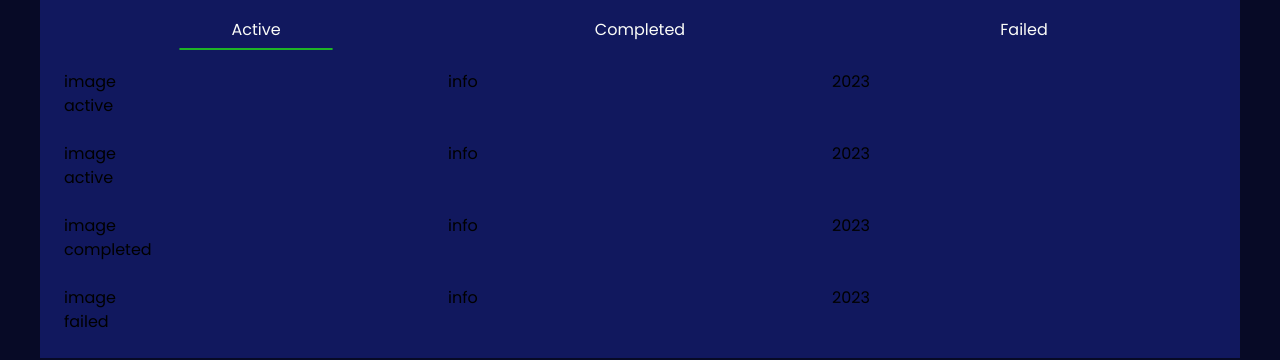
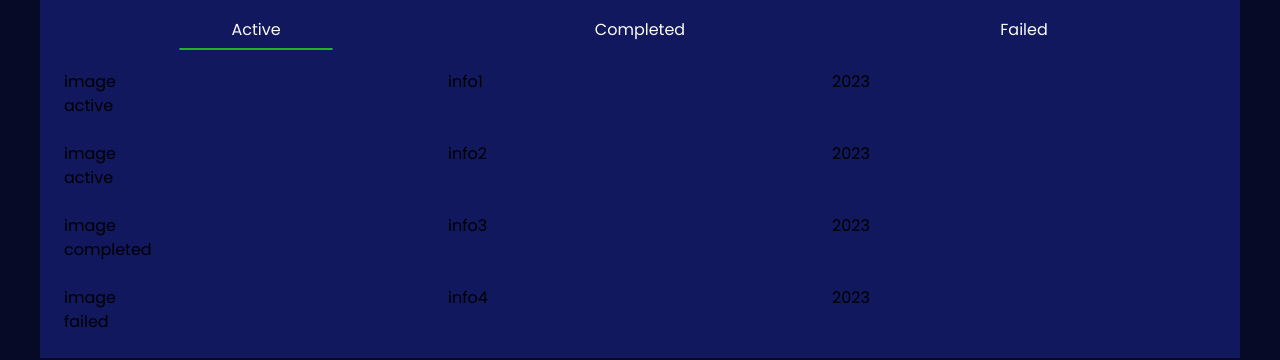
Before and after one commit to dominicpam89/reactjs-showcase-19, a React (Vite) app: page /app in a window 1280 px wide. Shown: the part 232-592 px from the top of the page. Built offline with nearby package versions, Linux system fonts and the light colour scheme.

Commit message:
finished setup supabase

```diff
--- a/package.json
+++ b/package.json
@@ -10,6 +10,7 @@
     "preview": "vite preview"
   },
   "dependencies": {
+    "@supabase/supabase-js": "^2.39.0",
     "@tanstack/react-query": "^5.12.2",
     "eslint-plugin-react": "^7.33.2",
     "framer-motion": "^10.16.14",
--- /dev/null
+++ b/src/data/hooks/query.ts
@@ -0,0 +1,22 @@
+import { useQuery } from "@tanstack/react-query"
+import { getImagesThemeDefault, getImagesThemeEarth, getImagesThemeRelax } from "../services/supabase-storage"
+
+export const useHooksGetImages = () => {
+	const imagesDefault = useQuery({
+		queryKey: ["activity-images", "theme-default"],
+		queryFn: getImagesThemeDefault,
+	})
+
+	const imagesEarth = useQuery({
+		queryKey: ["activity-images", "theme-earth"],
+		queryFn: getImagesThemeEarth,
+	})
+
+	const imagesRelax = useQuery({
+		queryKey: ["activity-images", "theme-relax"],
+		queryFn: getImagesThemeRelax,
+	})
+
+	return {imagesDefault, imagesEarth, imagesRelax}
+
+}
--- /dev/null
+++ b/src/data/services/supabase.ts
@@ -0,0 +1,6 @@
+import { createClient } from '@supabase/supabase-js'
+
+const supabaseUrl = import.meta.env.VITE_SUPABASE_URL
+const supabaseKey = import.meta.env.VITE_SUPABASE_KEY
+export const supabase = createClient(supabaseUrl, supabaseKey)
+export const activityDb = supabase.storage
--- a/src/data/todoDummy.ts
+++ b/src/data/todoDummy.ts
@@ -1,8 +1,8 @@
 import { TypeTodo } from "./types/Todo"
 
 export const todoDummy:TypeTodo[] = [
-	{ image: "image", information: { todo: "info", date: new Date() }, status: "active" },
-	{ image: "image", information: { todo: "info", date: new Date() }, status: "active" },
-	{ image: "image", information: { todo: "info", date: new Date() }, status: "completed" },
-	{ image: "image", information: { todo: "info", date: new Date() }, status: "failed" },
+	{ image: "image", information: { todo: "info1", date: new Date() }, status: "active" },
+	{ image: "image", information: { todo: "info2", date: new Date() }, status: "active" },
+	{ image: "image", information: { todo: "info3", date: new Date() }, status: "completed" },
+	{ image: "image", information: { todo: "info4", date: new Date() }, status: "failed" },
 ]
--- a/src/features/Todo.tsx
+++ b/src/features/Todo.tsx
@@ -31,7 +31,7 @@ const TodoPage = () => {
 					<div id="button-group" className="w-full flex space-around">
 						{selectedTab.map((tab) => {
 							return (
-								<button className={twClasses.btnSelect} onClick={() => setSelect(tab)}>
+								<button key={tab} className={twClasses.btnSelect} onClick={() => setSelect(tab)}>
 									<span>{tab.at(0)?.toUpperCase()+tab.slice(1)}</span>
                   {select===tab && <span className="absolute w-[40%] -bottom-1 left-[30%] rounded-full border border-success-main-color/70"></span>}
 								</button>
@@ -39,7 +39,7 @@ const TodoPage = () => {
 						})}
 					</div>
           {todoDummy.map(todo=>{
-            return <TodoItem todo={todo} />
+            return <TodoItem key={todo.information.todo} todo={todo} />
           })}
 				</div>
 			</div>
```
Also changed, not shown: src/data/services/supabase-storage.ts (added, +19 -0 lines), 1 other file (tests, documents, lock files or other folders).
